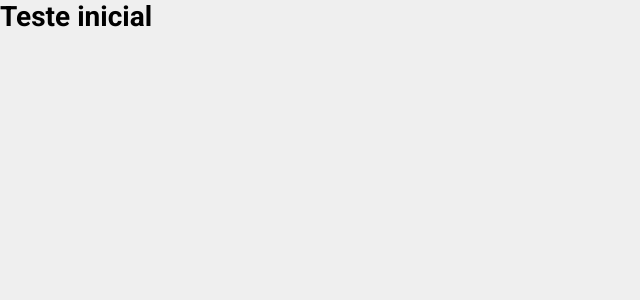
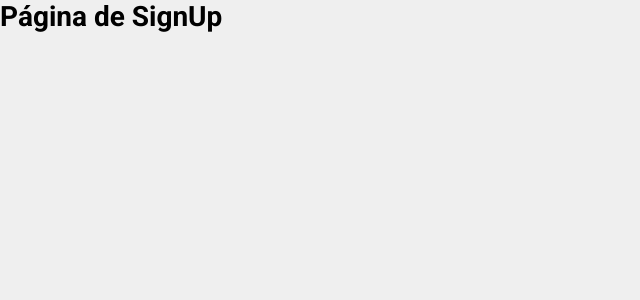
Before and after one commit to M-de-Mateus/Sistema-chamados, a React (Create React App) app: page /register in a window 1280 px wide. Shown: the top 300 px of the page, without its empty margins (0-640 px from the left). Built offline with nearby package versions, Linux system fonts and the light colour scheme.

Commit message:
criando rotas

```diff
--- a/package.json
+++ b/package.json
@@ -9,6 +9,7 @@
     "firebase": "^8.8.1",
     "react": "^18.2.0",
     "react-dom": "^18.2.0",
+    "react-router-dom": "^5.3.4",
     "react-scripts": "5.0.1",
     "web-vitals": "^2.1.4"
   },
--- a/src/App.js
+++ b/src/App.js
@@ -1,9 +1,12 @@
-
+import { BrowserRouter } from 'react-router-dom';
+import Route from './routes'
 
 function App() {
   return (
     <div>
-      <h1>Teste inicial</h1>
+      <BrowserRouter>
+        <Route />
+      </BrowserRouter>
     </div>
   );
 }
--- /dev/null
+++ b/src/pages/Dashboard/index.js
@@ -0,0 +1,8 @@
+
+export default function Dashboard(){
+    return(
+        <div>
+            <h1>Dash</h1>
+        </div>
+    )
+}
--- /dev/null
+++ b/src/pages/Signin/index.js
@@ -0,0 +1,11 @@
+
+
+function SignIn() {
+  return (
+    <div>
+      <h1>Página de SignIn</h1>
+    </div>
+  );
+}
+
+export default SignIn;
--- /dev/null
+++ b/src/pages/Signup/index.js
@@ -0,0 +1,11 @@
+
+
+function SignUp() {
+    return (
+      <div>
+        <h1>Página de SignUp</h1>
+      </div>
+    );
+  }
+
+  export default SignUp;
--- /dev/null
+++ b/src/routes/Route.js
@@ -0,0 +1,32 @@
+import { Route, Redirect } from 'react-router-dom';
+
+export default function RouterWrapper({componet: Componet, isPrivate, ...rest}){
+
+    const loading = false;
+    const signed = false;
+
+    if(loading){
+        return(
+            <div>
+
+            </div>
+        )
+    }
+
+    if(!signed && isPrivate){
+        return <Redirect to="/" />
+    }
+
+    if(signed && !isPrivate){
+        return <Redirect to="/dashboard" />
+    }
+
+    return(
+        <Route
+        {...rest}
+        render={props => (
+            <Componet {...props} />
+        )}
+        />
+    )
+}
--- /dev/null
+++ b/src/routes/index.js
@@ -0,0 +1,16 @@
+import { Switch } from 'react-router-dom';
+import Route from './Route';
+
+import SignIn from '../pages/Signin';
+import SignUp from '../pages/Signup';
+import Dashboard from '../pages/Dashboard';
+
+export default function Routes(){
+    return(
+        <Switch>
+            <Route exact path='/' componet={SignIn} />
+            <Route exact path='/register' componet={SignUp} />
+            <Route exact path='/dashboard' componet={Dashboard} isPrivate />
+        </Switch>
+    )
+}
```
Also changed, not shown: 1 other file (tests, documents, lock files or other folders).
